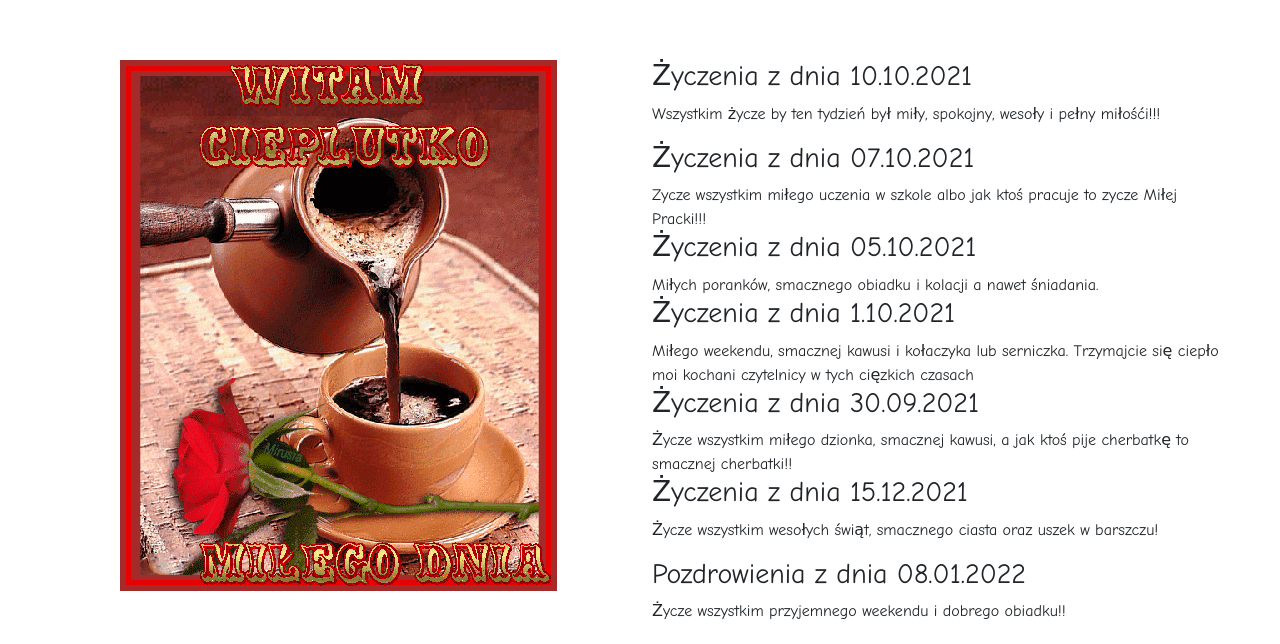
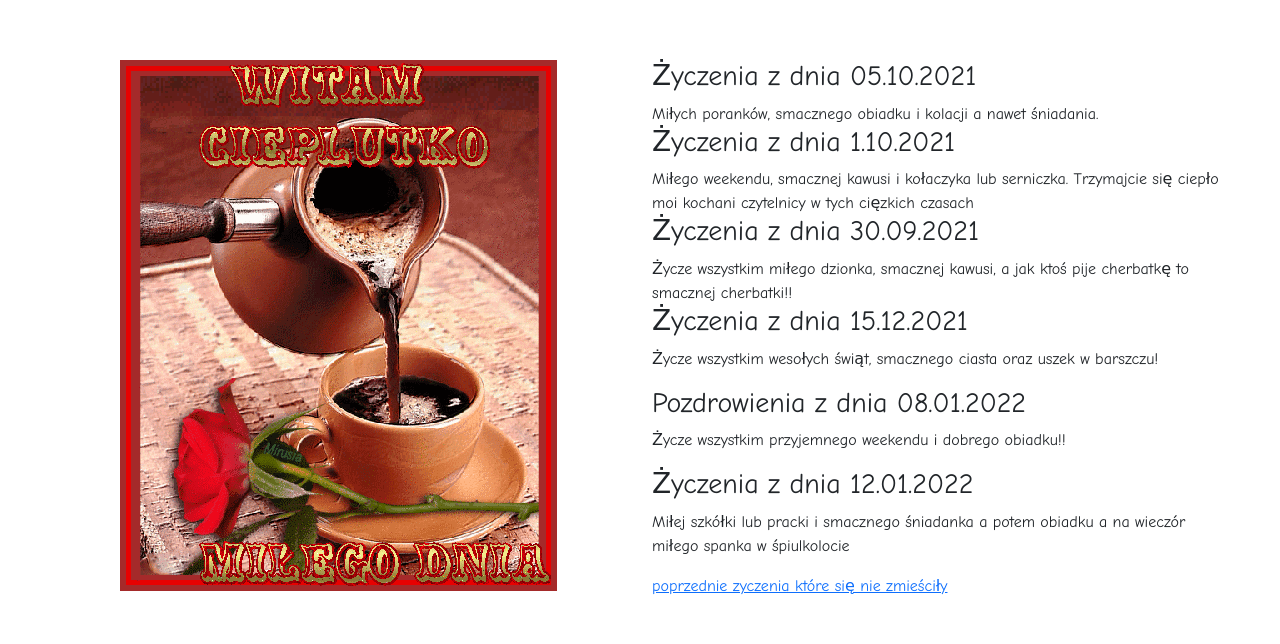
Before and after one commit to Lepkazielona/Lepkazielona.github.io, a plain HTML site: page index.html in a window 1280 px wide. Shown: the part 308-952 px from the top of the page. Drawn offline with nearby package versions, Linux system fonts and the light colour scheme; a script that the page names is missing.

Commit message:
nowe zyczenia i nowa podstrona

```diff
--- a/index.html
+++ b/index.html
@@ -23,10 +23,6 @@
                 <img src="kawusia.gif" class="mx-auto d-block" alt="smacznej kawusi życze!!!!">
             </div>
             <div class="col">
-                <h3>Życzenia z dnia 10.10.2021</h3>
-                <p>Wszystkim życze by ten tydzień był miły, spokojny, wesoły i pełny miłośći!!!</p>
-                <h3>Życzenia z dnia 07.10.2021</h3>
-                <a>Zycze wszystkim miłego uczenia w szkole albo jak ktoś pracuje to zycze Miłej Pracki!!!</a>
                 <h3>Życzenia z dnia 05.10.2021</h3>
                 <a>Miłych poranków, smacznego obiadku i kolacji a nawet śniadania.</a>
                 <h3>Życzenia z dnia 1.10.2021</h3>
@@ -37,6 +33,9 @@
                 <p>Życze wszystkim wesołych świąt, smacznego ciasta oraz uszek w barszczu!</p>
                 <h3>Pozdrowienia z dnia 08.01.2022</h3>
                 <p>Życze wszystkim przyjemnego weekendu i dobrego obiadku!!</p>
+                <h3>Życzenia z dnia 12.01.2022</h3>
+                <p>Miłej szkółki lub pracki i smacznego śniadanka a potem obiadku a na wieczór miłego spanka w śpiulkolocie</p>
+                <a href="zyczenia.html">poprzednie zyczenia które się nie zmieściły</a>
             </div>
         </div>
 
```
Also changed, not shown: zyczenia.html (+9 -0 lines).
